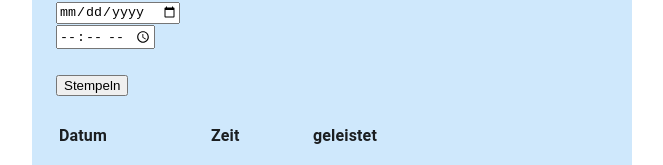
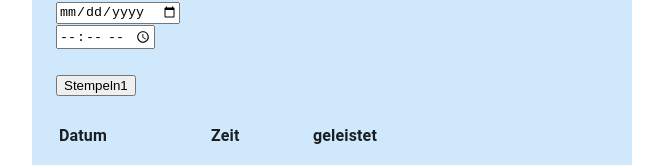
Before and after one commit to nmlkc/stempeluhr, a React (Create React App) app: page /zeiterfassung in a window 1280 px wide. Shown: the part 184-349 px from the top of the page, without its empty margins (308-971 px from the left). Built offline with nearby package versions, Linux system fonts and the light colour scheme.

Commit message:
Uebertrag Zeiterfassung

```diff
--- a/src/seiten/Zeiterfassung.js
+++ b/src/seiten/Zeiterfassung.js
@@ -63,7 +63,7 @@ function Zeiterfassung() {
                         <br/>
                         <input type="time" name='time' />
                         <br /><br />
-                        <input type="submit" value="Stempeln" />
+                        <input type="submit" value="Stempeln1" />
                         <br/>
                         <br/>
                     </label>
```
